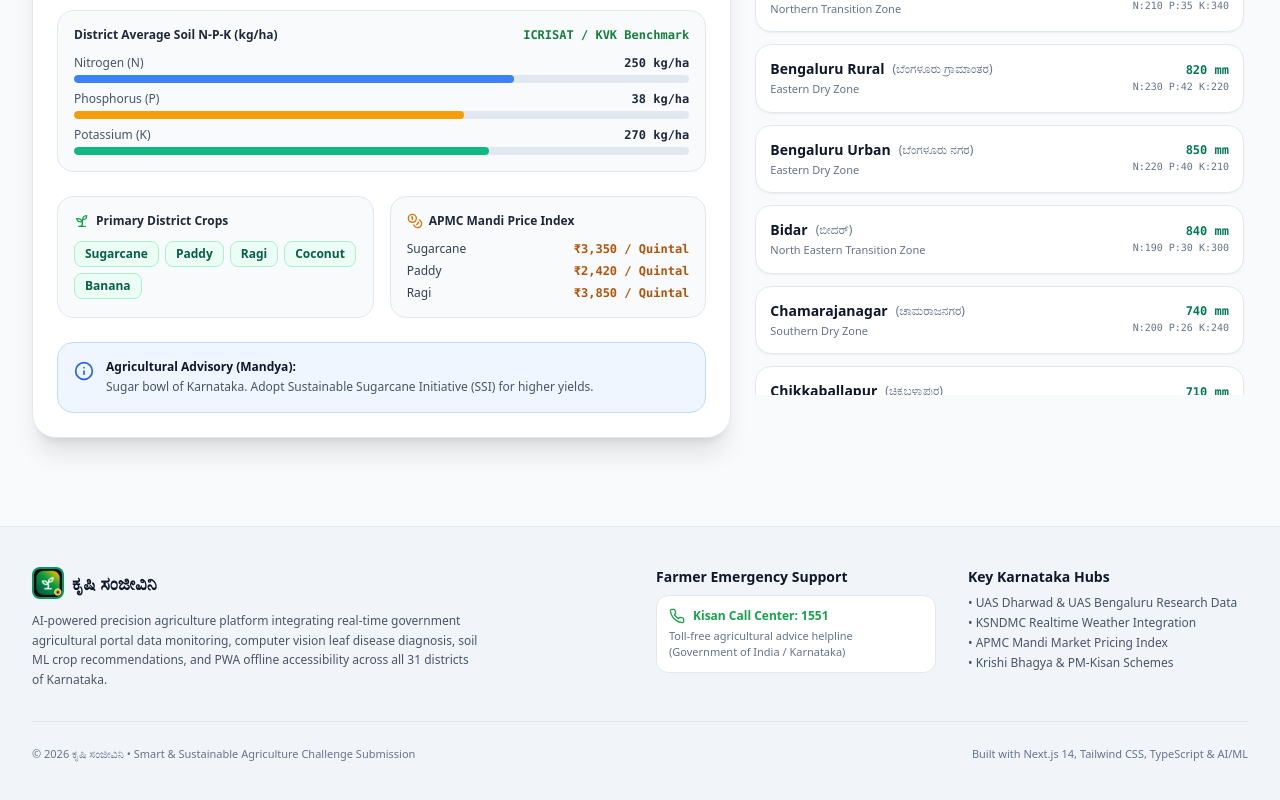
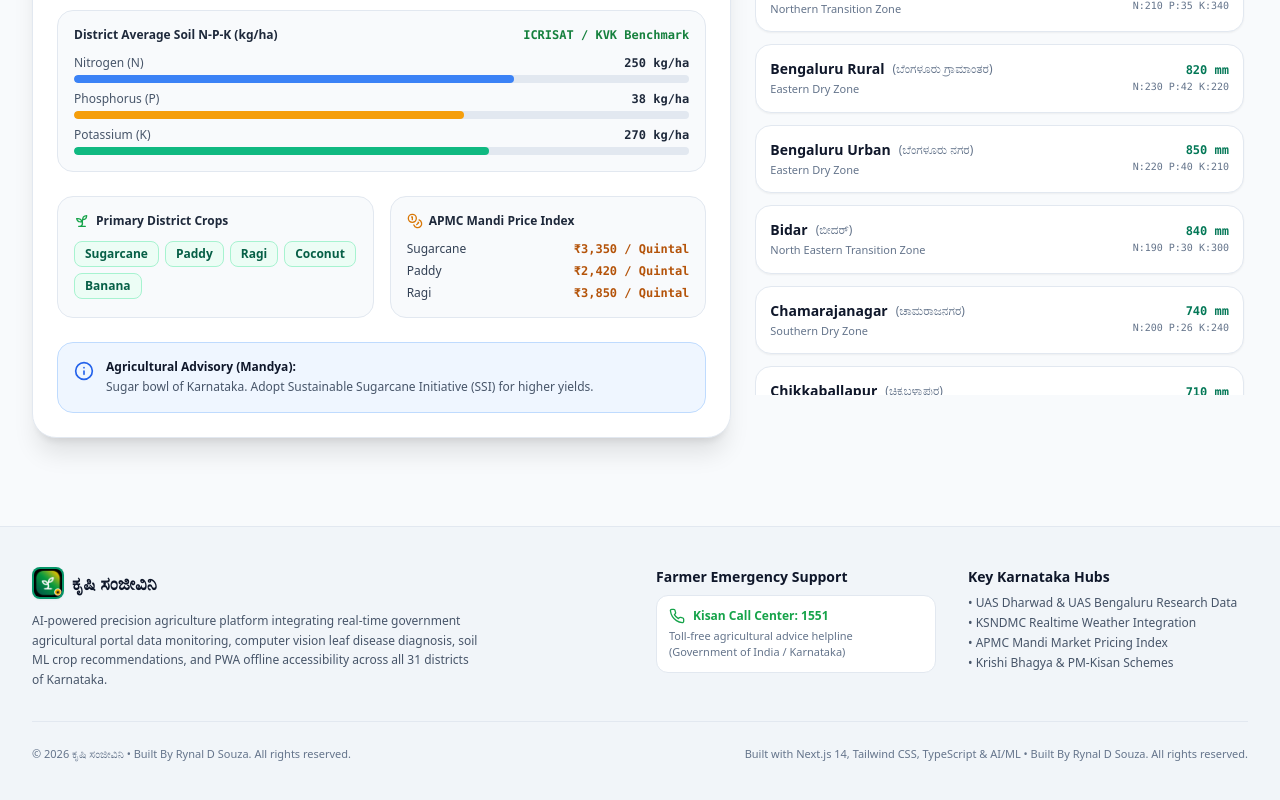
Before and after one commit to rynaldsouza02-code/krishi-Sanjeevani, a Next.js app: page / in a window 1280 px wide. Shown: the part 1383-2183 px from the top of the page. Built offline with nearby package versions, Linux system fonts and the light colour scheme.

Commit message:
Update footer credits to Built By Rynal D Souza. All rights reserved.

```diff
--- a/src/components/Footer.tsx
+++ b/src/components/Footer.tsx
@@ -60,9 +60,9 @@ export const Footer: React.FC<FooterProps> = ({ language = "en" }) => {
         </div>
 
         <div className="border-t border-slate-200 dark:border-slate-800/80 pt-6 flex flex-col sm:flex-row items-center justify-between gap-4 text-[11px] text-slate-500 dark:text-slate-400">
-          <p>© 2026 ಕೃಷಿ ಸಂಜೀವಿನಿ • {language === "kn" ? "ಸ್ಮಾರ್ಟ್ ಕೃಷಿ ಸ್ಪರ್ಧೆಯ ಸಲ್ಲಿಕೆ" : "Smart & Sustainable Agriculture Challenge Submission"}</p>
+          <p>© 2026 ಕೃಷಿ ಸಂಜೀವಿನಿ • Built By Rynal D Souza. All rights reserved.</p>
           <div className="flex items-center gap-2">
-            <span>Built with Next.js 14, Tailwind CSS, TypeScript & AI/ML</span>
+            <span>Built with Next.js 14, Tailwind CSS, TypeScript & AI/ML • Built By Rynal D Souza. All rights reserved.</span>
           </div>
         </div>
 
```
